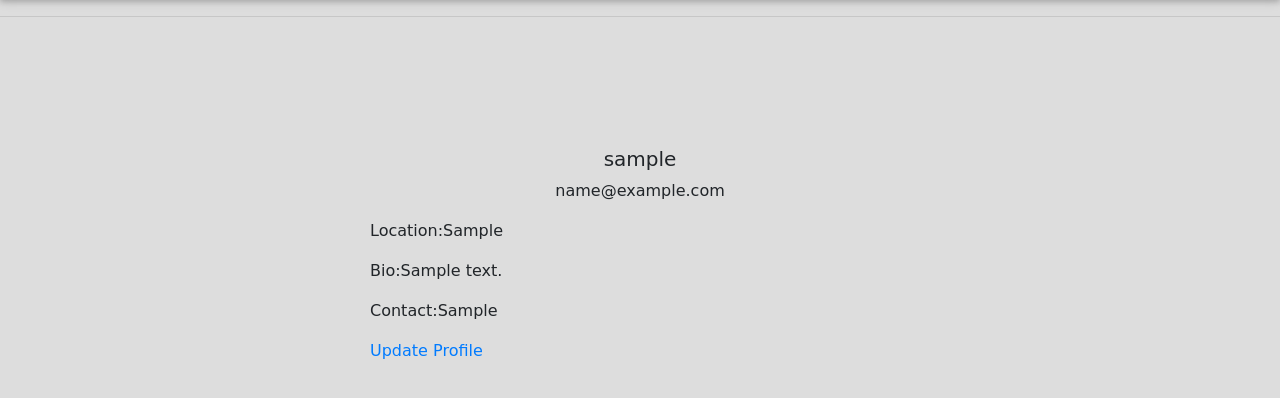
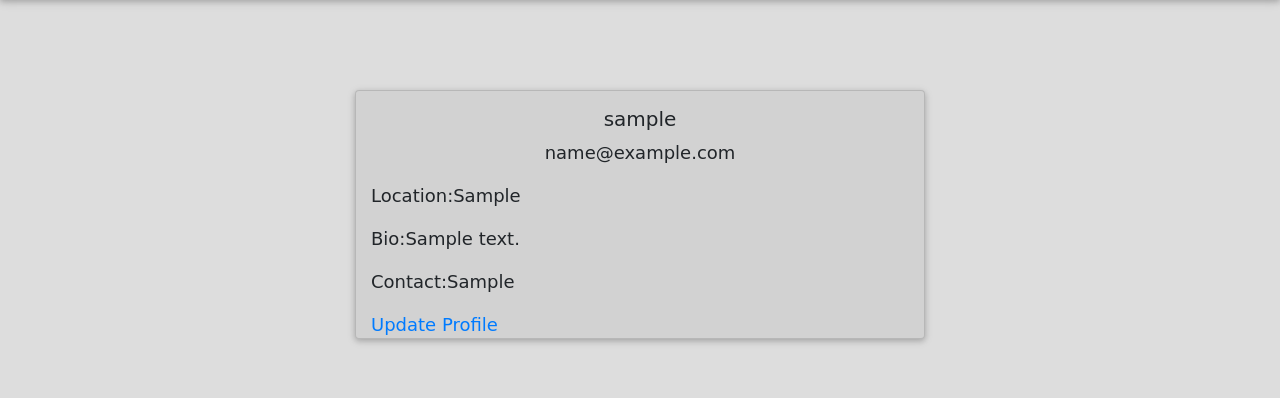
Before and after one commit to Tajeu2001/Books-Plus, a Django app: a page that uses book_app/templates/navbar.html in a window 1280 px wide. Shown: the part 62-460 px from the top of the page. Run offline with Django 3.2, Linux system fonts and the light colour scheme; a user stored in the database is signed in; tables that the repository leaves empty hold one stand-in row (values such as "Sample post"); some libraries are stand-ins or nearby versions; some web fonts are replaced.

Commit message:
Style the card containing profile infomation

```diff
--- a/book_app/templates/edit.html
+++ b/book_app/templates/edit.html
@@ -3,7 +3,6 @@
 {% block content %}
 
 <div class="container" style="margin-top:7%;">
-    <p style="margin-top:10%">User / Settings / Profile settings</p>
     <div class="row">
         <div class="col-md-3"></div>
         <div class="col-md-6">
--- a/book_app/templates/navbar.html
+++ b/book_app/templates/navbar.html
@@ -50,4 +50,3 @@
 
 </div>
 </nav>
-<hr>
--- a/book_app/templates/profile.html
+++ b/book_app/templates/profile.html
@@ -5,14 +5,16 @@
 <div class="container" style="margin-top:7%;">
     <div class="row">
         <div class="col-md-3"></div>
-        <div class="col-md-6 mt-4">
-            <img class="rounded-circle account-img d-block mx-auto" src="{{ user.profile.profile_picture.url }}">
+        <div class="col-md-6  card profilecard"  >
+            <img class=" account-img d-block mx-auto" src="{{ user.profile.profile_picture.url }}" style="width:33rem; ">
+            <div class="info" style="font-size: 18px;">
                 <h5 class="text-center mt-3">{{user.username}}</h5>
                 <p class="text-center"> {{user.email}}</p>
                 <p>Location:{{user.profile.location}}</p>
                 <p>Bio:{{user.profile.bio}}</p>
                 <p>Contact:{{user.profile.contact}}</p>
                 <a href="{% url 'edit' user.username %}">Update Profile</a>
+            </div>
         </div>
 
         <div class="col-md-3"></div>
--- a/book_app/templates/registration/login.html
+++ b/book_app/templates/registration/login.html
@@ -9,7 +9,7 @@
       {% if form.errors %}
       <p> Password or Username is incorrect </p>
       {% endif %}
-      <div class="panel panel-default card" style="background-color:#e29d93 ; padding: 15px;">
+      <div class="panel panel-default card" style="background-color:grey ; padding: 15px;">
 
         <div class="panel-heading">
           <h3 class="text-center">Sign In</h3>
--- a/book_app/templates/registration/registration_form.html
+++ b/book_app/templates/registration/registration_form.html
@@ -9,7 +9,7 @@
       {% if form.errors %}
       <p> Some Information Might be Incorrect </p>
       {% endif %}
-      <div class="panel panel-default card" style="background-color:#e29d93 ; padding: 15px;">
+      <div class="panel panel-default card" style="background-color:grey ; padding: 15px;">
         <div class="panel-heading">
           <h3 class="text-center">Sign Up</h3>
         </div>
--- a/book_app/templates/userprofile.html
+++ b/book_app/templates/userprofile.html
@@ -2,7 +2,7 @@
 {% load crispy_forms_tags %}
 {% block content %}
 <div class="container" style="margin-top:7%">
-    <img class="rounded-circle account-img content-center" src="{{ user_prof.profile.profile_picture.url }}">
+    <img class=" account-img content-center" src="{{ user_prof.profile.profile_picture.url }}">
     <p class="text-center">{{user_prof.username}}</p>
     <p class="text-center"> {{user_prof.email}}</p>
 </div>
--- a/static/css/styles.css
+++ b/static/css/styles.css
@@ -8,14 +8,21 @@
   background-image: url('/static/images/olia-gozha-J4kK8b9Fgj8-unsplash.jpg');
   background-size: cover;
   background-repeat: no-repeat;
-  height: 45rem;
-  background-color: #333333b9;
+  height: 46rem;
+  background-color: #333333a1;
   background-blend-mode:darken;
   color:white;
 }
 
 .booklist {
+  background-color: rgba(128, 128, 128, 0.137);
   height: 30rem;
   padding:2rem;
   box-shadow:0 0 2px 2px #f77f00;
+
 }
+
+.profilecard {
+  background-color: rgba(128, 128, 128, 0.116);
+  width:14rem;
+}
```
Also changed, not shown: book_app/templates/book.html (+13 -7 lines). Lines whose indentation alone changed are shown as unchanged.
